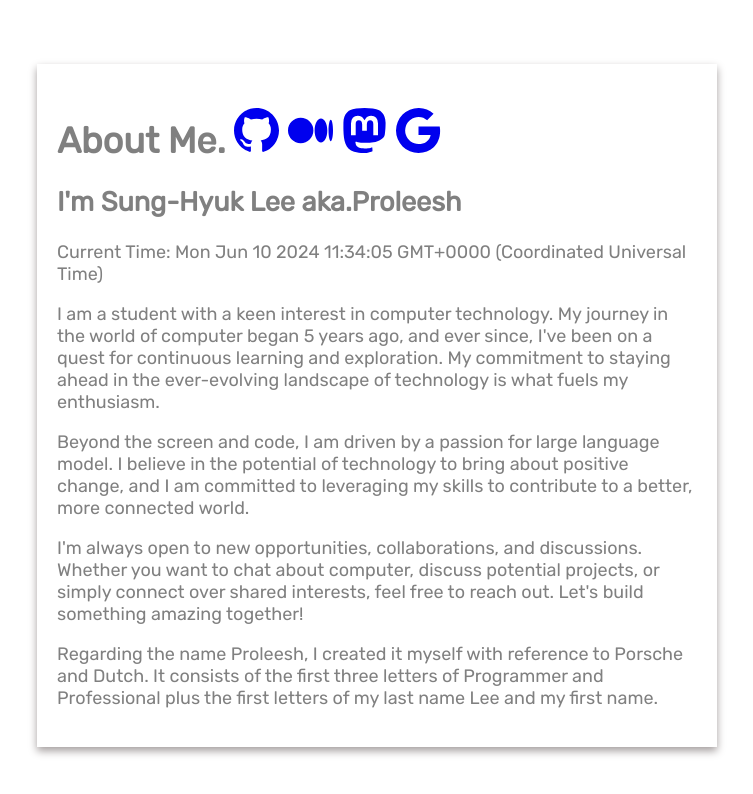
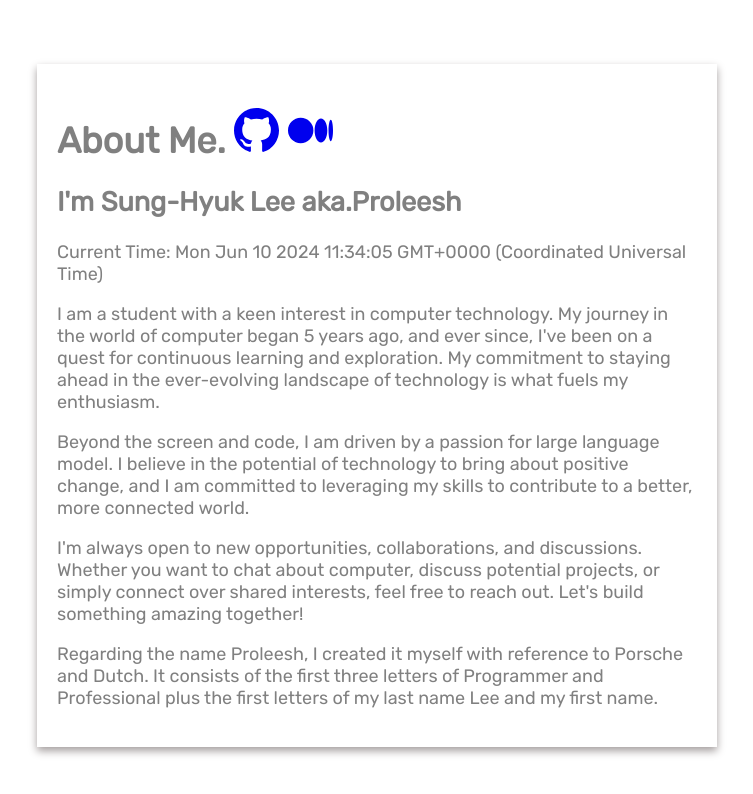
Before and after one commit to proleesh/proleesh.github.io, a plain HTML site: page index.html in a window 1280 px wide. Shown: the whole page, without its empty margins (263-1016 px from the left). Drawn offline with Linux system fonts and the light colour scheme.

Commit message:
Update index.html

```diff
--- a/index.html
+++ b/index.html
@@ -48,32 +48,6 @@
               d="M9.025 8c0 2.485-2.02 4.5-4.513 4.5A4.506 4.506 0 0 1 0 8c0-2.486 2.02-4.5 4.512-4.5A4.506 4.506 0 0 1 9.025 8m4.95 0c0 2.34-1.01 4.236-2.256 4.236S9.463 10.339 9.463 8c0-2.34 1.01-4.236 2.256-4.236S13.975 5.661 13.975 8M16 8c0 2.096-.355 3.795-.794 3.795-.438 0-.793-1.7-.793-3.795 0-2.096.355-3.795.794-3.795.438 0 .793 1.699.793 3.795"
             /></svg
         ></a>
-        <a href="https://mastodon.social/@sunghyuk726">
-          <svg
-            xmlns="http://www.w3.org/2000/svg"
-            width="45"
-            height="45"
-            fill="currentColor"
-            class="bi bi-mastodon"
-            viewBox="0 0 16 16"
-          >
-            <path
-              d="M11.19 12.195c2.016-.24 3.77-1.475 3.99-2.603.348-1.778.32-4.339.32-4.339 0-3.47-2.286-4.488-2.286-4.488C12.062.238 10.083.017 8.027 0h-.05C5.92.017 3.942.238 2.79.765c0 0-2.285 1.017-2.285 4.488l-.002.662c-.004.64-.007 1.35.011 2.091.083 3.394.626 6.74 3.78 7.57 1.454.383 2.703.463 3.709.408 1.823-.1 2.847-.647 2.847-.647l-.06-1.317s-1.303.41-2.767.36c-1.45-.05-2.98-.156-3.215-1.928a4 4 0 0 1-.033-.496s1.424.346 3.228.428c1.103.05 2.137-.064 3.188-.189zm1.613-2.47H11.13v-4.08c0-.859-.364-1.295-1.091-1.295-.804 0-1.207.517-1.207 1.541v2.233H7.168V5.89c0-1.024-.403-1.541-1.207-1.541-.727 0-1.091.436-1.091 1.296v4.079H3.197V5.522q0-1.288.66-2.046c.456-.505 1.052-.764 1.793-.764.856 0 1.504.328 1.933.983L8 4.39l.417-.695c.429-.655 1.077-.983 1.934-.983.74 0 1.336.259 1.791.764q.662.757.661 2.046z"
-            /></svg
-        ></a>
-        <a href="https://developers.google.com/profile/u/proleesh"
-          ><svg
-            xmlns="http://www.w3.org/2000/svg"
-            width="45"
-            height="45"
-            fill="currentColor"
-            class="bi bi-google"
-            viewBox="0 0 16 16"
-          >
-            <path
-              d="M15.545 6.558a9.4 9.4 0 0 1 .139 1.626c0 2.434-.87 4.492-2.384 5.885h.002C11.978 15.292 10.158 16 8 16A8 8 0 1 1 8 0a7.7 7.7 0 0 1 5.352 2.082l-2.284 2.284A4.35 4.35 0 0 0 8 3.166c-2.087 0-3.86 1.408-4.492 3.304a4.8 4.8 0 0 0 0 3.063h.003c.635 1.893 2.405 3.301 4.492 3.301 1.078 0 2.004-.276 2.722-.764h-.003a3.7 3.7 0 0 0 1.599-2.431H8v-3.08z"
-            /></svg
-        ></a>
       </h1>
 
       <h2>I'm Sung-Hyuk Lee aka.Proleesh</h2>
```
